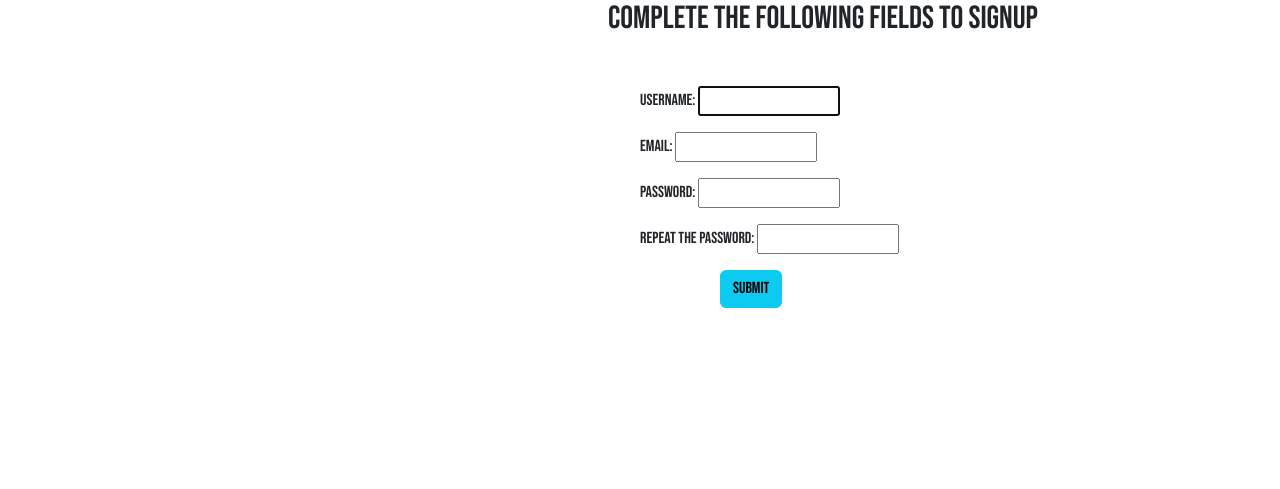
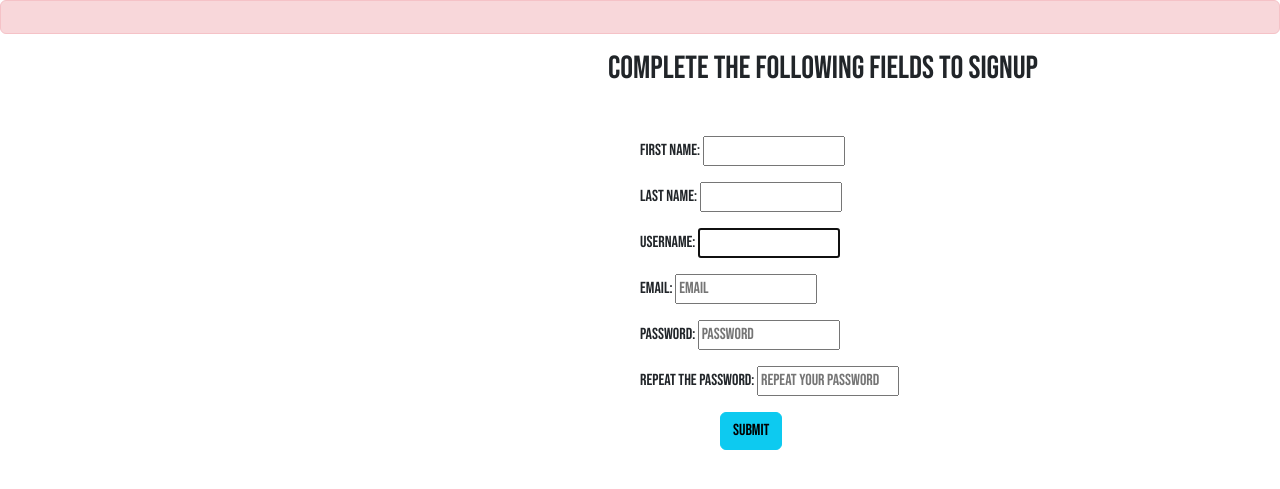
Before and after one commit to Fpagnotta/CoderProyecto, a Django app: page /signup/ in a window 1280 px wide. Shown: the part 56-545 px from the top of the page. Run offline with Django 4.2, Linux system fonts and the light colour scheme.

Commit message:
arreglo signup

```diff
--- a/profiles/forms.py
+++ b/profiles/forms.py
@@ -1,7 +1,8 @@
 from django import forms
 from profiles.models import Profile
+from tu_vehiculo.forms import User_registration_form
 
-class Profile_form(forms.ModelForm):
+class Profile_form(User_registration_form):
     class Meta:
         model = Profile
         fields = "__all__"
--- a/templates/auth/signup.html
+++ b/templates/auth/signup.html
@@ -7,13 +7,18 @@
 {% block info %}
 
 
+<div class="alert alert-danger" role="alert">
+  {{errors}}
+</div>
+
+
 <h2 style="font-family: Bebas Neue;margin-left:38rem;">Complete the following fields to signup </h2>
 <form action="" method="POST" style="font-family: Bebas Neue;margin-left:40rem;margin-top:3rem;">
   {% csrf_token %}
   <div class="form-group">
     {{form.as_p}}
   </div>
-  <input class="btn btn-info" type="submit" value="Submit" style="margin-left:5rem;" />
+  <input class="btn btn-info" type="submit" value="Submit" style="margin-left:5rem"/>
 </form>
 
 
--- a/tu_vehiculo/forms.py
+++ b/tu_vehiculo/forms.py
@@ -3,11 +3,11 @@
 from django.contrib.auth.forms import UserCreationForm
 
 class User_registration_form(UserCreationForm):
-    email = forms.EmailField()
-    password1 = forms.CharField(label="Password", widget= forms.PasswordInput())
-    password2 = forms.CharField(label="Repeat the password", widget= forms.PasswordInput())
+    email = forms.EmailField(widget= forms.EmailInput(attrs={"placeholder":"Email"}))
+    password1 = forms.CharField(label="Password", widget= forms.PasswordInput(attrs={"placeholder":"Password"}))
+    password2 = forms.CharField(label="Repeat the password", widget= forms.PasswordInput(attrs={"placeholder":"Repeat your password"}))
 
     class Meta:
         model = User
-        fields = ["username", "email", "password1", "password2"]
+        fields = ["first_name","last_name","username", "email", "password1", "password2"]
         help_texts = {k: "" for k in fields}
```
Also changed, not shown: tu_vehiculo/views.py (+5 -3 lines), db.sqlite3.
